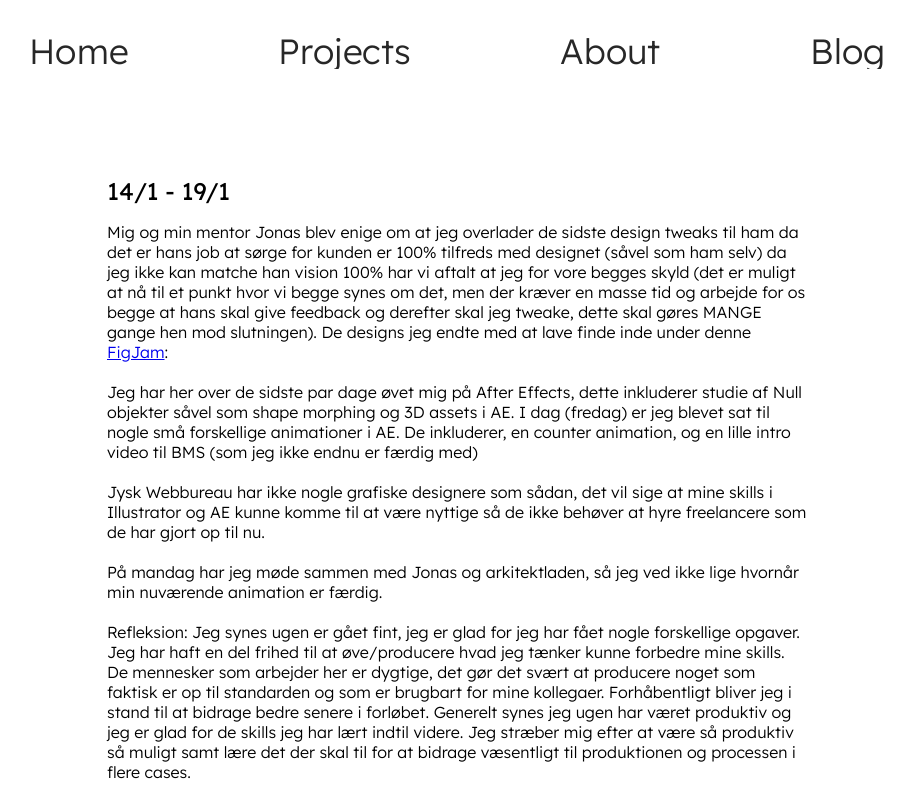
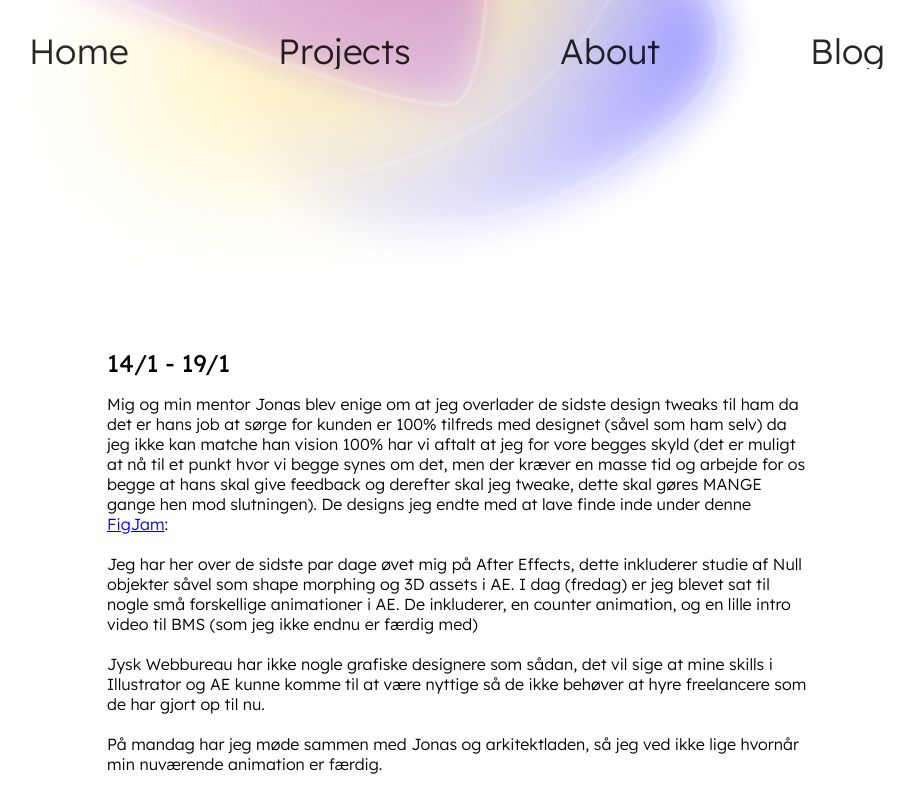
Before and after one commit to AlbertHetting/AlbertHetting.github.io, a React (Vite) app: page /blog in a window 1280 px wide. Shown: the top 795 px of the page, without its empty margins (183-1097 px from the left). Built offline with nearby package versions, Linux system fonts and the light colour scheme; the HTML template or start-up script is replaced by a standard one.

Commit message:
Style Update

```diff
--- a/src/index.css
+++ b/src/index.css
@@ -21,7 +21,7 @@ body {
 }
 
 .BlogSectionMain {
-  margin-top: 8rem;
+  margin-top: 0rem;
   display: flex;
   flex-direction: column;
   align-items: center;
--- a/src/pages/Blog.jsx
+++ b/src/pages/Blog.jsx
@@ -13,6 +13,13 @@ export default function Blog() {
 
   return (
     <div>
+      <section className="upperDetail">
+        <img
+          id="mainvideoDetail"
+          src={withBase("videos/FrameVideo.jpg")}
+          alt=""
+        />
+      </section>
       <div>
         <div className="BlogSectionMain">
           <div className="things reveal4 stagger">
```
